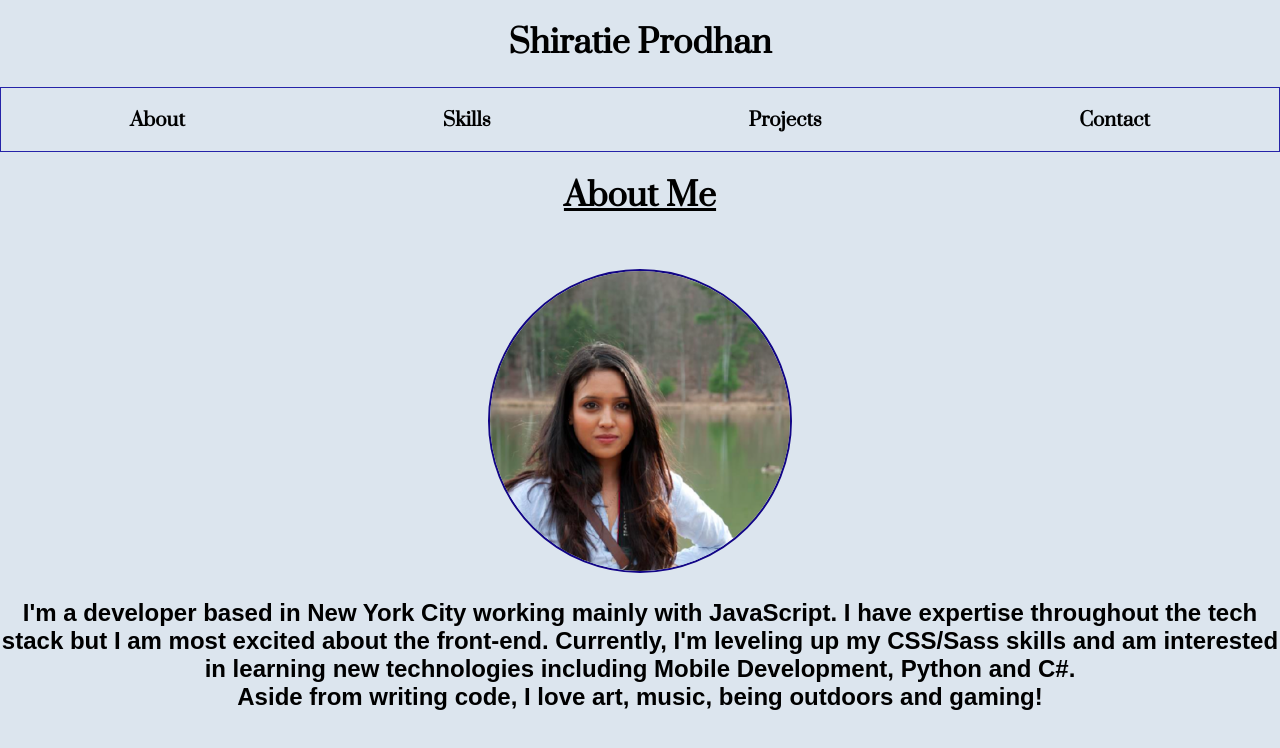
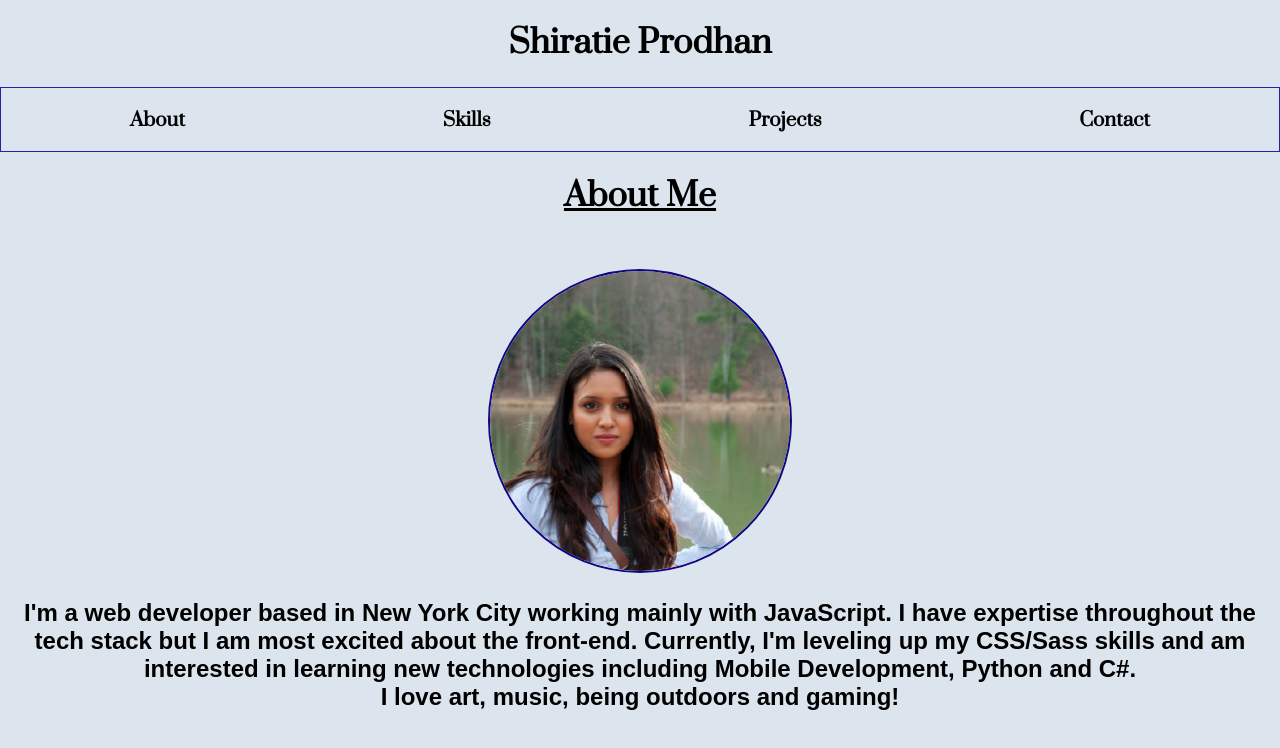
Before and after one commit to shiratiee/personal-website, a React (Create React App) app: page / in a window 1280 px wide. Shown: the top 748 px of the page. Built offline with nearby package versions, Linux system fonts and the light colour scheme; a web font is replaced by a local one.

Commit message:
fixed typo

```diff
--- a/src/About.jsx
+++ b/src/About.jsx
@@ -12,11 +12,11 @@ export default function About() {
      alt="Me"
      />
       <h2 className="my-blurb">
-        I'm a developer based in New York City working mainly with JavaScript.
+        I'm a web developer based in New York City working mainly with JavaScript.
         I have expertise throughout the tech stack but I am most excited about the front-end.
         Currently, I'm leveling up my CSS/Sass skills and am interested in learning new technologies including Mobile Development, Python and C#.
         <br/>
-        Aside from writing code, I love art, music, being outdoors and gaming!
+        I love art, music, being outdoors and gaming!
       </h2>
     </div>
   );
```
